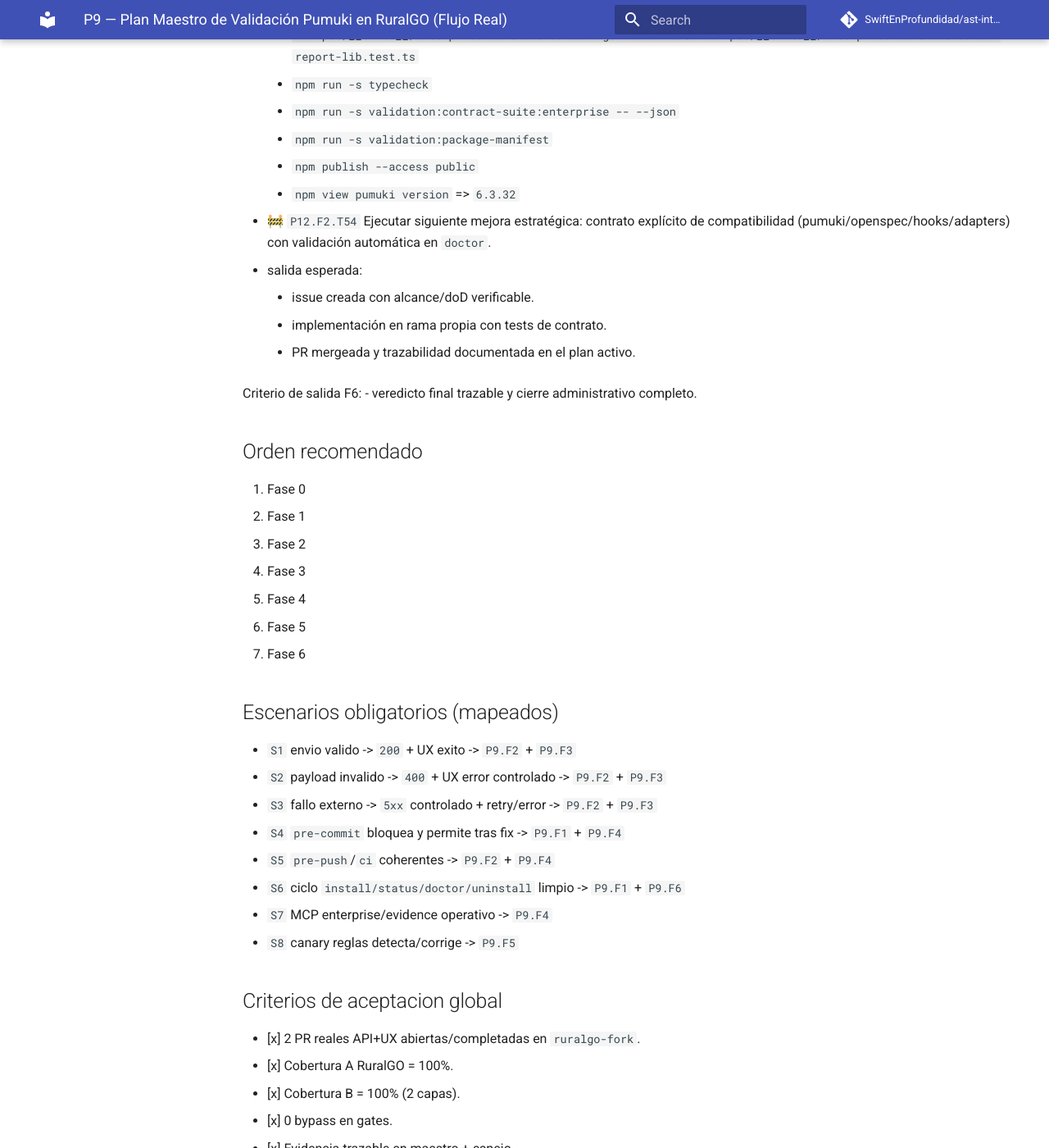
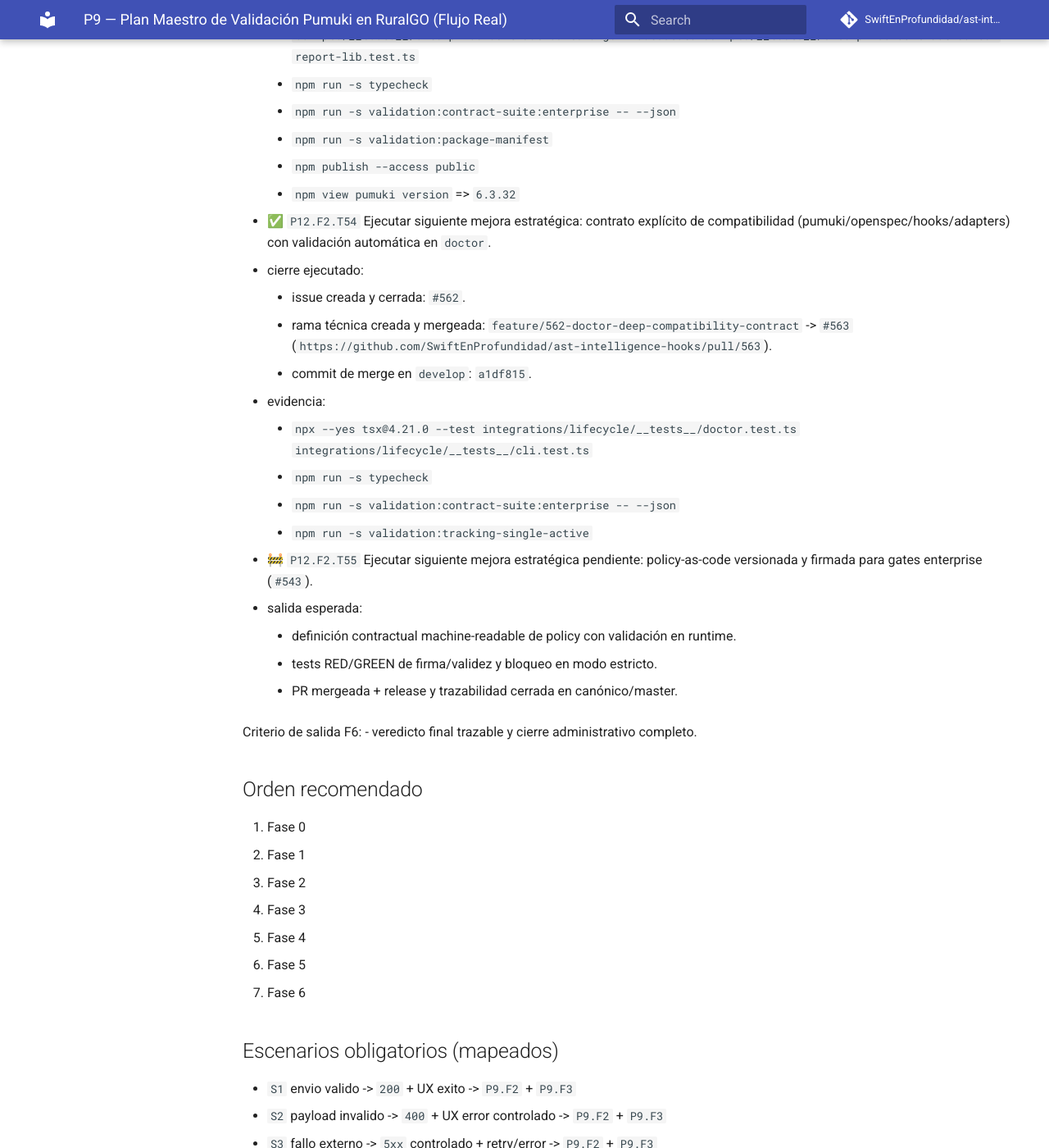
Before and after one commit to SwiftEnProfundidad/ast-intelligence-hooks, an MkDocs documentation site: the page built from docs/seguimiento-completo-validacion-ruralgo-03-03-2026.md, in a window 1280 px wide and 1400 px high, scrolled down 63535 px. Shown: the whole window at 82% size. Built offline with MkDocs 1.6.1 and Material for MkDocs 9.7.7, drawn with Linux system fonts in a browser that asks for light colours; comment, search, counter and statistics services are not loaded.

Commit message:
docs(tracking): close t54 and activate t55

```diff
--- a/docs/seguimiento-completo-validacion-ruralgo-03-03-2026.md
+++ b/docs/seguimiento-completo-validacion-ruralgo-03-03-2026.md
@@ -1769,11 +1769,22 @@ Criterio de salida F5:
     - `npm publish --access public`
     - `npm view pumuki version` => `6.3.32`
 
-- 🚧 `P12.F2.T54` Ejecutar siguiente mejora estratégica: contrato explícito de compatibilidad (pumuki/openspec/hooks/adapters) con validación automática en `doctor`.
+- ✅ `P12.F2.T54` Ejecutar siguiente mejora estratégica: contrato explícito de compatibilidad (pumuki/openspec/hooks/adapters) con validación automática en `doctor`.
+  - cierre ejecutado:
+    - issue creada y cerrada: `#562`.
+    - rama técnica creada y mergeada: `feature/562-doctor-deep-compatibility-contract` -> `#563` (`https://github.com/SwiftEnProfundidad/ast-intelligence-hooks/pull/563`).
+    - commit de merge en `develop`: `a1df815`.
+  - evidencia:
+    - `npx --yes tsx@4.21.0 --test integrations/lifecycle/__tests__/doctor.test.ts integrations/lifecycle/__tests__/cli.test.ts`
+    - `npm run -s typecheck`
+    - `npm run -s validation:contract-suite:enterprise -- --json`
+    - `npm run -s validation:tracking-single-active`
+
+- 🚧 `P12.F2.T55` Ejecutar siguiente mejora estratégica pendiente: policy-as-code versionada y firmada para gates enterprise (`#543`).
   - salida esperada:
-    - issue creada con alcance/doD verificable.
-    - implementación en rama propia con tests de contrato.
-    - PR mergeada y trazabilidad documentada en el plan activo.
+    - definición contractual machine-readable de policy con validación en runtime.
+    - tests RED/GREEN de firma/validez y bloqueo en modo estricto.
+    - PR mergeada + release y trazabilidad cerrada en canónico/master.
 
 Criterio de salida F6:
 - veredicto final trazable y cierre administrativo completo.
```
Also changed, not shown: docs/registro-maestro-de-seguimiento.md (+1 -1 lines).
